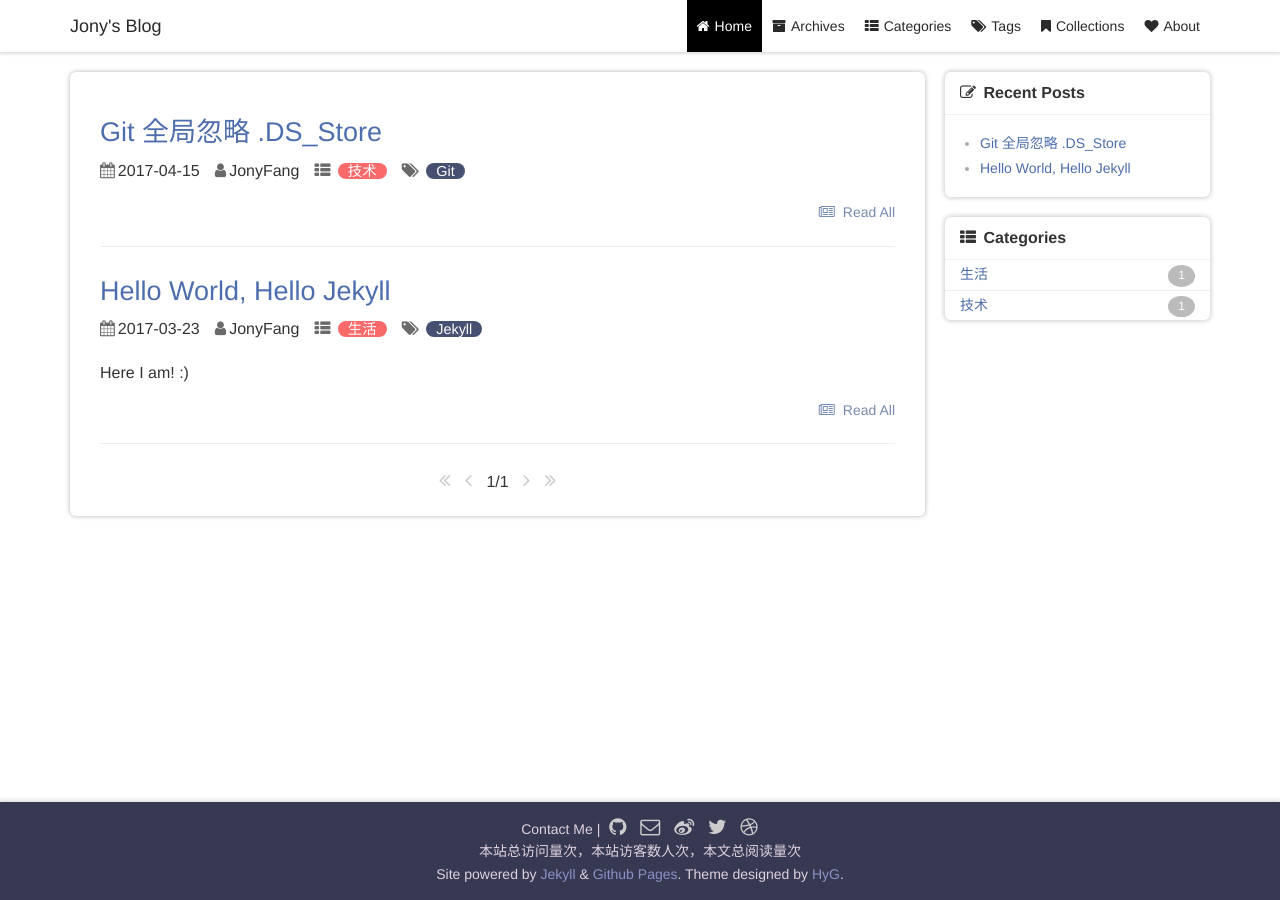
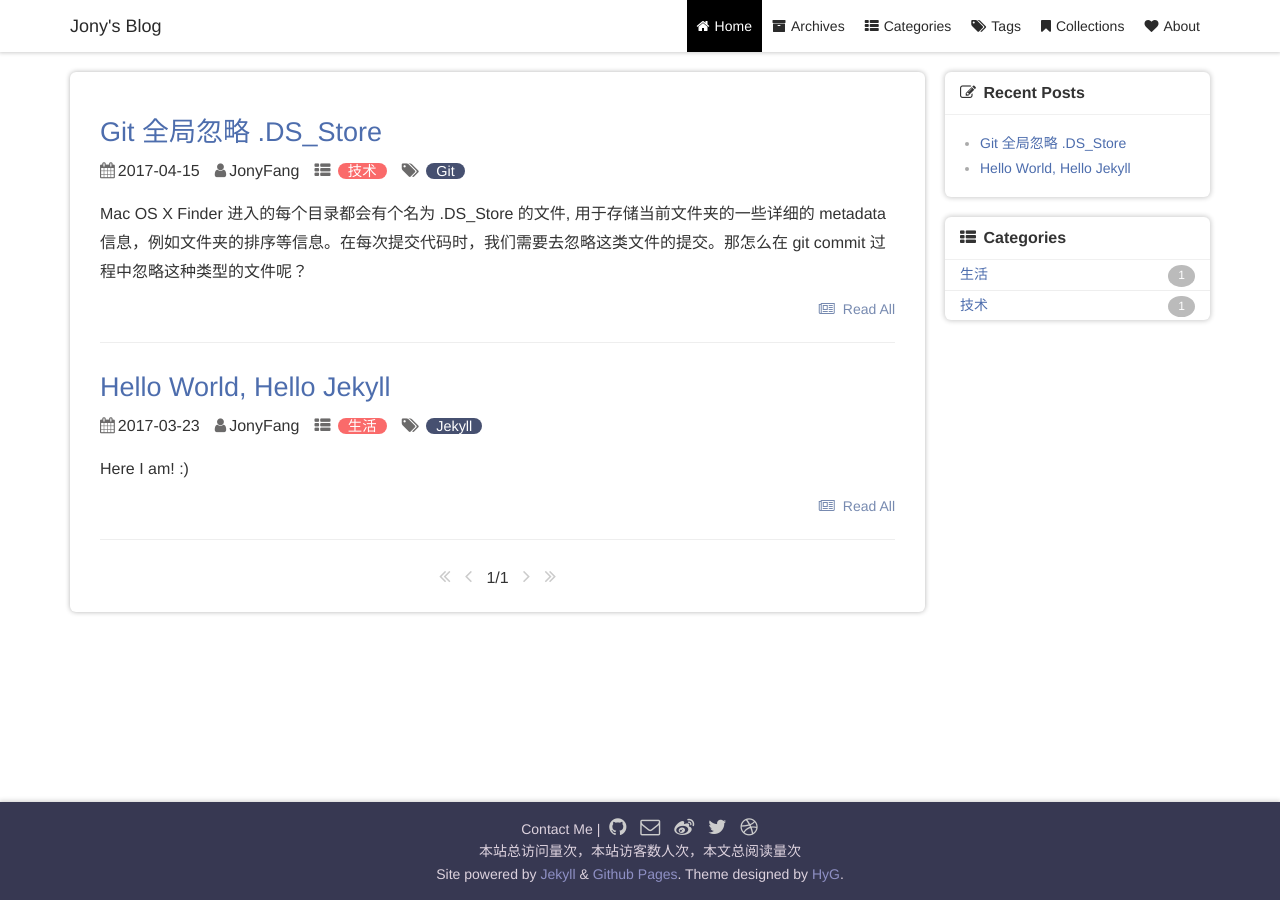
Before and after one commit to JonyFang/v1.0-JonyFang.github.io, a Jekyll site: the page built from index.html, in a window 1280 px wide. Built offline with Jekyll 4.4.1, drawn with Linux system fonts in a browser that asks for light colours; the list of posts is cut into pages by our own code; comment, search, counter and statistics services are not loaded; a style sheet for code colours, icons or effects is not loaded.

Commit message:
Update text layout

```diff
--- a/_posts/2017-04-15-gitignore-global.markdown
+++ b/_posts/2017-04-15-gitignore-global.markdown
@@ -11,12 +11,11 @@ mathjax: true
 * content
 {:toc}
 
+Mac OS X Finder 进入的每个目录都会有个名为 .DS_Store 的文件, 用于存储当前文件夹的一些详细的 metadata 信息，例如文件夹的排序等信息。在每次提交代码时，我们需要去忽略这类文件的提交。那怎么在 git commit 过程中忽略这种类型的文件呢？
 
 
 
 
-
-Mac OS X Finder 进入的每个目录都会有个名为 .DS_Store 的文件, 用于存储当前文件夹的一些详细的 metadata 信息，例如文件夹的排序等信息。在每次提交代码时，我们需要去忽略这类文件的提交。那怎么在 git commit 过程中忽略这种类型的文件呢？
 
 ----
 
```
